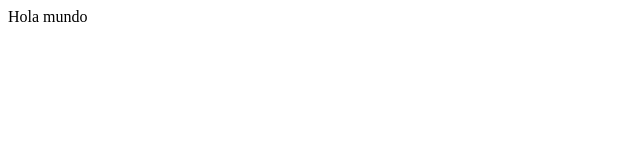
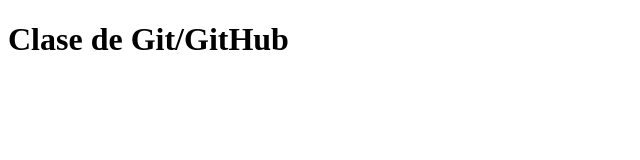
Before and after one commit to RamiroJC94/20230913CoC, a plain HTML site: page index.html in a window 1280 px wide. Shown: the whole page, without its empty margins (0-640 px from the left). Drawn offline with Linux system fonts and the light colour scheme.

Commit message:
ChangeH1Body

```diff
--- a/index.html
+++ b/index.html
@@ -6,6 +6,6 @@
     <title>Document</title>
 </head>
 <body>
-    Hola mundo
+    <h1>Clase de Git/GitHub</h1>
 </body>
 </html>
```
